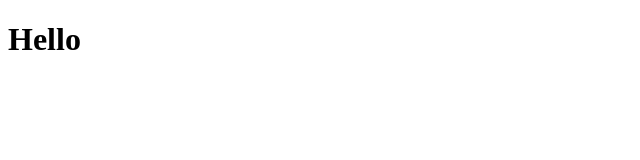
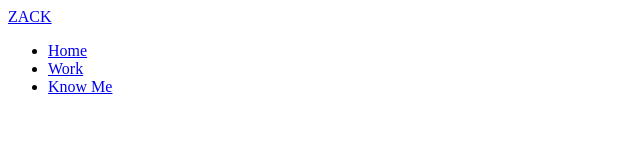
Before and after one commit to ZackOhLantern/Responsive-Website-Tutorial-20230214, a plain HTML site: page index.html in a window 1280 px wide. Shown: the whole page, without its empty margins (0-640 px from the left). Drawn offline with Linux system fonts and the light colour scheme.

Commit message:
some html code.

```diff
--- a/index.html
+++ b/index.html
@@ -6,7 +6,28 @@
     <title>Hi I'm Zack</title>
     <link rel="stylesheet" href="styles.css" />
 </head>
+
 <body>
-    <h1>Hello</h1>
+    <nav class="navbar">
+        <div class="navbar__conainer">
+            <a href="/" id="navbar__logo">ZACK</a>
+            <div class="navbar__toggle" id="mobile-menu">
+                <span class="bar"></span>
+                <span class="bar"></span>
+                <span class="bar"></span>
+            </div>
+            <ul class="navbar__menu">
+                <li class="navbar__item">
+                    <a href="/" class="navbar__links">Home</a>
+                </li>
+                <li class="navbar__item">
+                    <a href="/" class="navbar__links">Work</a>
+                </li>
+                <li class="navbar__item">
+                    <a href="/" class="navbar__links">Know Me</a>
+                </li>
+            </ul>
+        </div>
+    </nav>
 </body>
 </html>
--- a/styles.css
+++ b/styles.css
@@ -0,0 +1,3 @@
+h1 {
+    color: red;
+}
```
